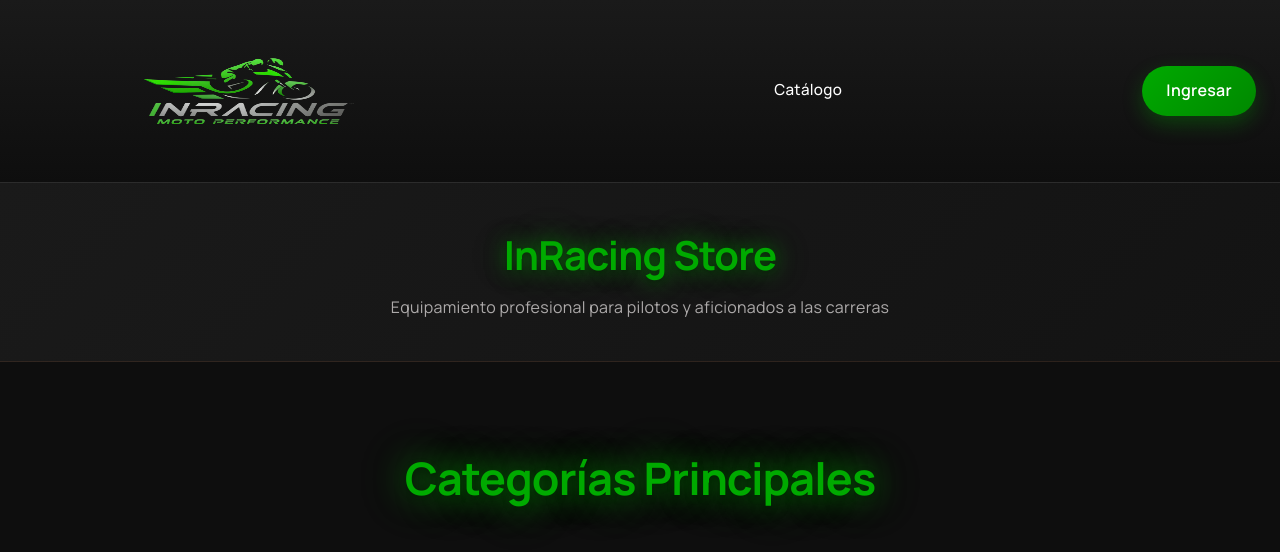
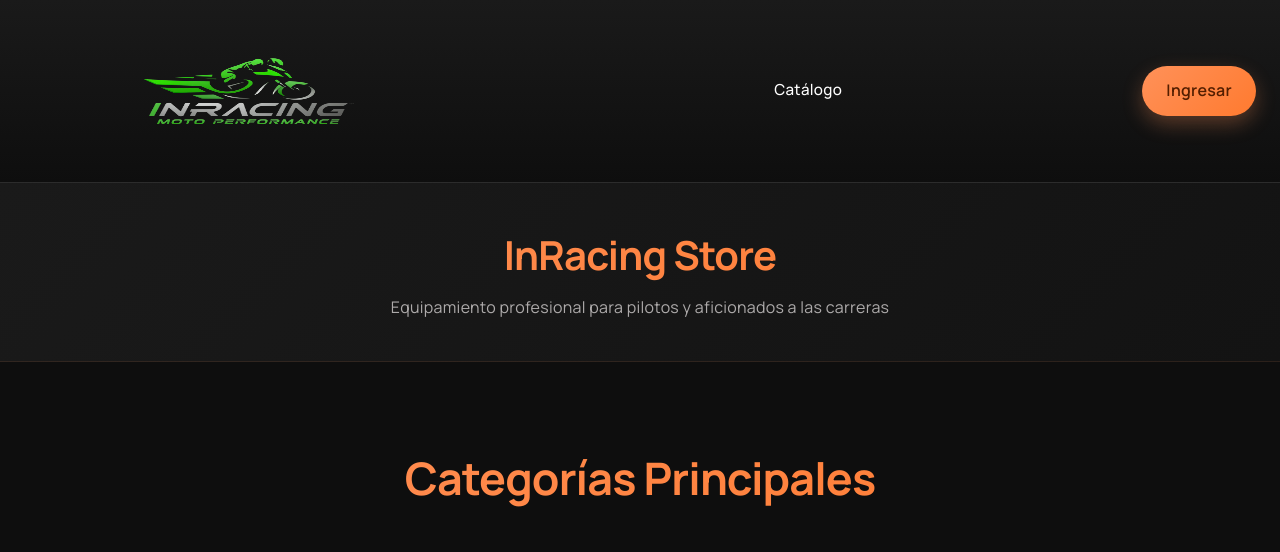
Before and after one commit to christianhacevedo-cmyk/moto-store-pro, a Next.js app: page / in a window 1280 px wide. Shown: the top 552 px of the page. Built offline with nearby package versions, Linux system fonts and the light colour scheme; no server answers.

Commit message:
feat: cambio nuevamente a naranja

```diff
--- a/app/components/Header.module.css
+++ b/app/components/Header.module.css
@@ -90,8 +90,8 @@
 }
 
 .navLink:hover {
-  color: #00AA00;
-  border-bottom-color: #00AA00;
+  color: var(--primary);
+  border-bottom-color: var(--primary);
 }
 
 .rightSection {
--- a/app/globals.css
+++ b/app/globals.css
@@ -123,14 +123,14 @@
 }
 
 .btn-primary {
-  background: linear-gradient(135deg, #00AA00 0%, #008800 100%);
-  color: #ffffff;
-  box-shadow: 0 8px 20px rgba(0, 170, 0, 0.3);
+  background: linear-gradient(135deg, var(--primary) 0%, var(--primary-dark) 100%);
+  color: #531e00;
+  box-shadow: 0 8px 20px rgba(255, 145, 89, 0.3);
 }
 
 .btn-primary:hover {
   transform: translateY(-2px);
-  box-shadow: 0 12px 32px rgba(0, 170, 0, 0.4);
+  box-shadow: 0 12px 32px rgba(255, 145, 89, 0.4);
 }
 
 .btn-primary:active {
--- a/app/home.js
+++ b/app/home.js
@@ -9,8 +9,8 @@
           --bg-secondary: #1a1a1a;
           --text-primary: #ffffff;
           --text-secondary: #adaaaa;
-          --primary: #00AA00;
-          --primary-dark: #008800;
+          --primary: #ff9159;
+          --primary-dark: #ff7a2f;
         }
 
         * {
--- a/app/landing.module.css
+++ b/app/landing.module.css
@@ -36,11 +36,11 @@
   font-size: 2.5rem;
   font-weight: 700;
   margin: 0 0 8px 0;
-  color: #00AA00;
+  background: linear-gradient(135deg, #ff9159 0%, #ff7a2f 100%);
+  -webkit-background-clip: text;
+  -webkit-text-fill-color: transparent;
+  background-clip: text;
   letter-spacing: -0.02em;
-  text-shadow: 0 0 20px rgba(0, 170, 0, 0.6),
-               0 2px 4px rgba(0, 0, 0, 0.3),
-               0 0 40px rgba(0, 170, 0, 0.3);
 }
 
 @media (max-width: 768px) {
@@ -278,11 +278,11 @@
   font-weight: 800;
   margin: 0 0 48px 0;
   text-align: center;
-  color: #00AA00;
+  background: linear-gradient(135deg, #ff9159 0%, #ff7a2f 100%);
+  -webkit-background-clip: text;
+  -webkit-text-fill-color: transparent;
+  background-clip: text;
   letter-spacing: -0.02em;
-  text-shadow: 0 0 30px rgba(0, 170, 0, 0.7),
-               0 3px 6px rgba(0, 0, 0, 0.4),
-               0 0 50px rgba(0, 170, 0, 0.4);
 }
 
 @media (max-width: 768px) {
```
